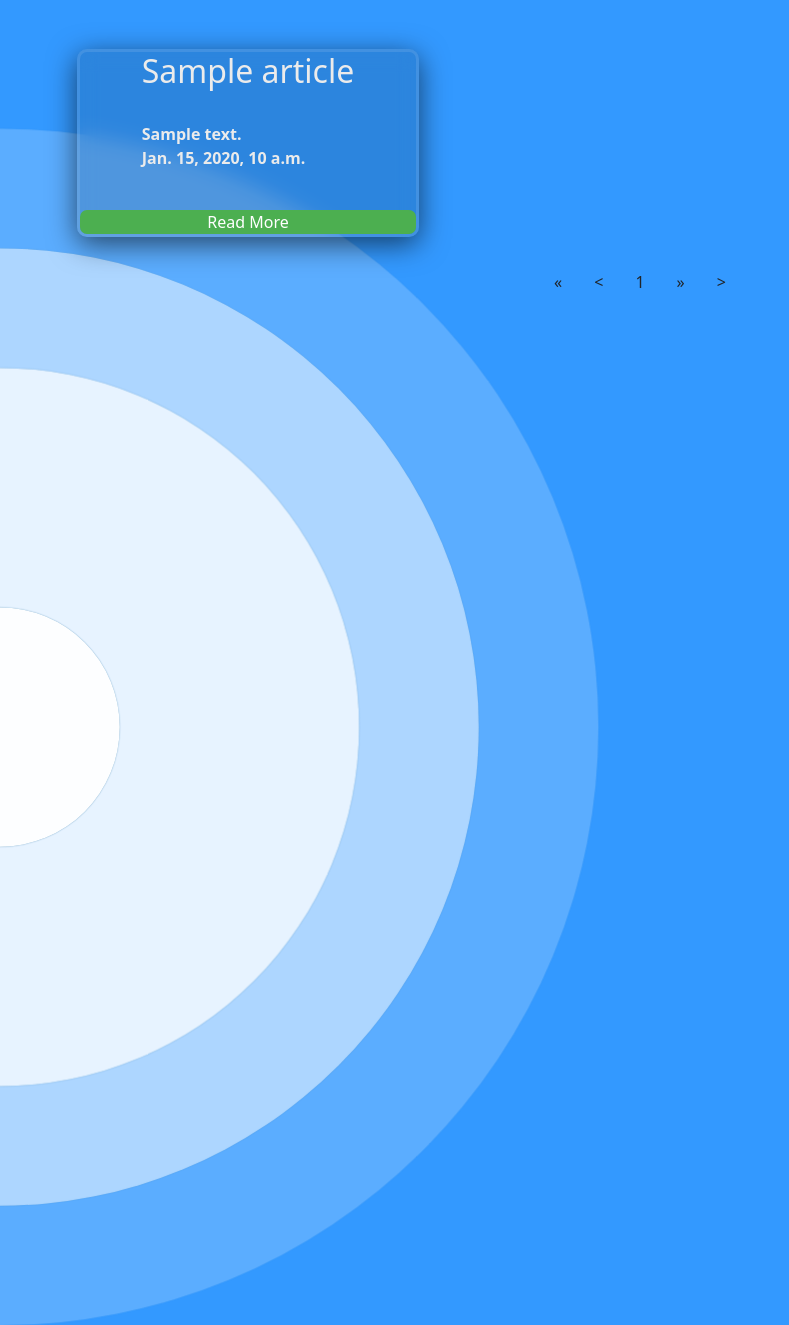
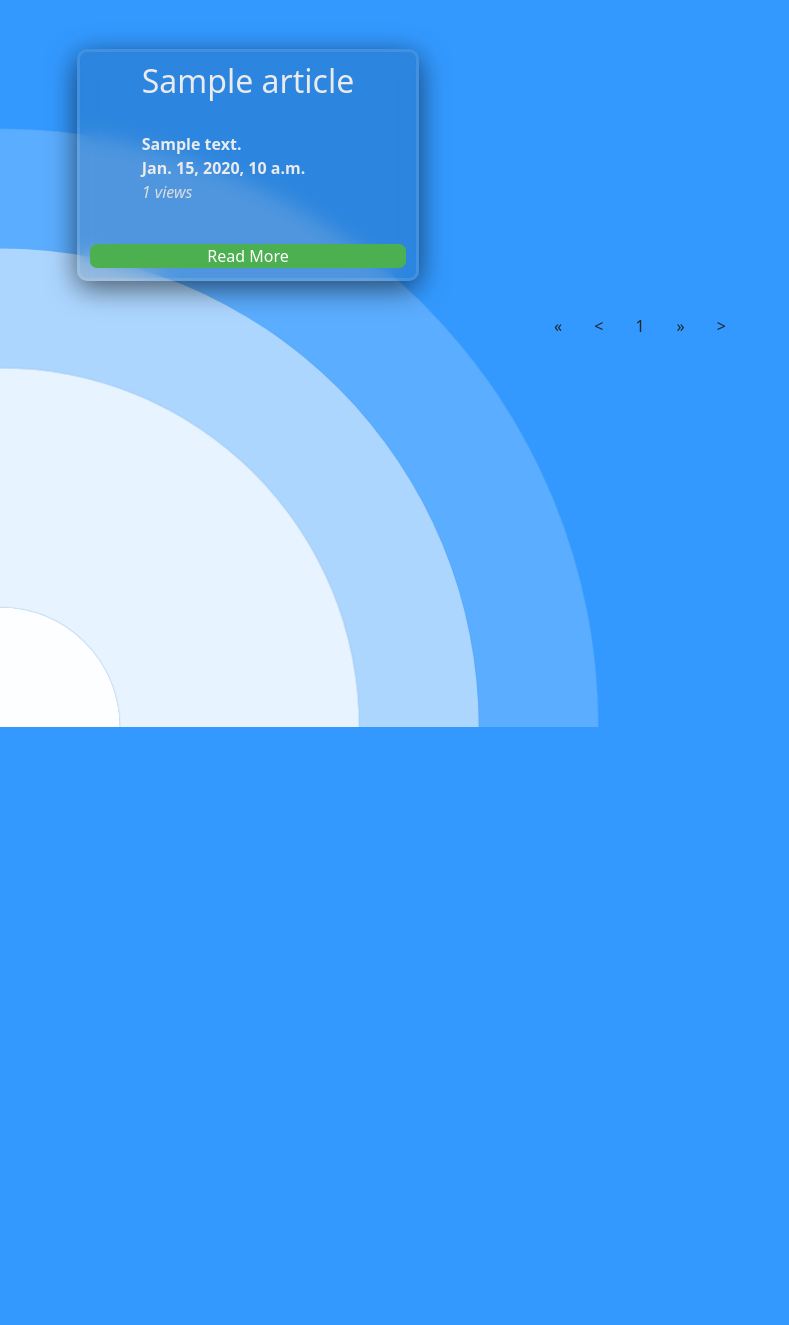
Before and after one commit to SDWLAD/MyBlog, a Django app: template blog/templates/index.html in a window 1280 px wide. Shown: the part 73-1398 px from the top of the page, without its empty margins (0-789 px from the left). After the commit the page ends 800 px from the top, so only its background shows below. Run offline with Django 5.2, Linux system fonts and the light colour scheme; the template is opened without the code that fills it: most values are stand-ins (such as "Sample title", 1, 10 or a date in 2020).

Commit message:
added view counter placeholder

```diff
--- a/blog/models.py
+++ b/blog/models.py
@@ -7,6 +7,7 @@ class Post(models.Model):
     content = models.TextField()
     author = models.ForeignKey(User, on_delete=models.CASCADE)
     created_at = models.DateTimeField(auto_now_add=True)
+    views_count = models.IntegerField(default=0)
 
     def __str__(self):
         return self.title
--- a/blog/static/css/articles.css
+++ b/blog/static/css/articles.css
@@ -9,6 +9,7 @@
     color: #ebebeb;
 
     margin: 25px;
+    padding: 10px;
     border-radius: 10px;
     box-shadow: rgba(0, 0, 0, 0.6) 0px 7px 29px 0px;
     border: 3px solid rgba(255, 255, 255, 0.107);
--- a/blog/static/css/style.css
+++ b/blog/static/css/style.css
@@ -14,9 +14,13 @@ body {
   margin-right:auto;
 }
 
+.ripple-background {
+  background-color: aliceblue;
+}
+
 .circle{
   z-index: -9999;
-  position: absolute;
+  position: fixed;
   border-radius: 50%;
   background: white;
   animation: ripple 15s infinite;
--- a/blog/templates/article.html
+++ b/blog/templates/article.html
@@ -15,8 +15,7 @@
 {{ article.content }}<br><br>
 <p>{{ article.author.username }}</p>
 {{ article.created_at }}<br>
-
-{{ form.non_field_errors }}
+<i style="color:#ddd">{{ article.views_count }} views</i><br>
 
 <div class="comments">
     <form method="post" class="comment_form">
--- a/blog/templates/index.html
+++ b/blog/templates/index.html
@@ -14,6 +14,7 @@
                 <h2>{{ article.title }}</h2><br>
                 <b>{{ article.describe }}</b><br>
                 <b>{{ article.created_at }}</b><br>
+                <i style="color:#ddd">{{ article.views_count }} views</i><br>
             </div>
             <a href="{{article.id }}">Read More</a>
         </div>
```
Also changed, not shown: blog/migrations/0007_post_views_count_alter_profile_user.py (added), db.sqlite3.
